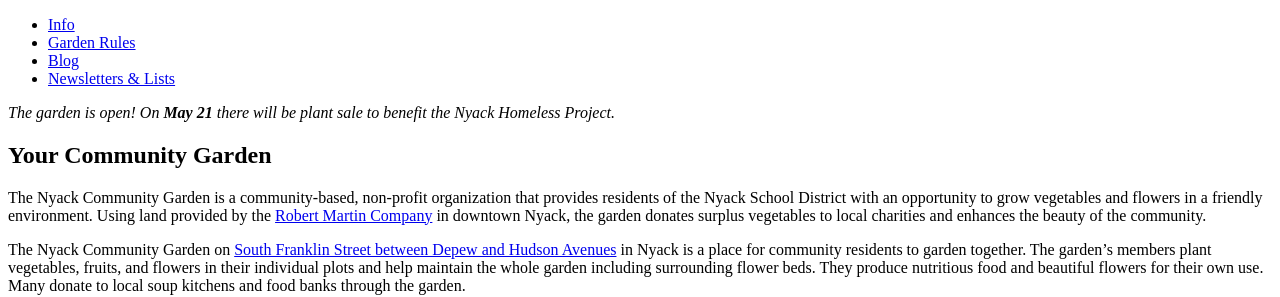
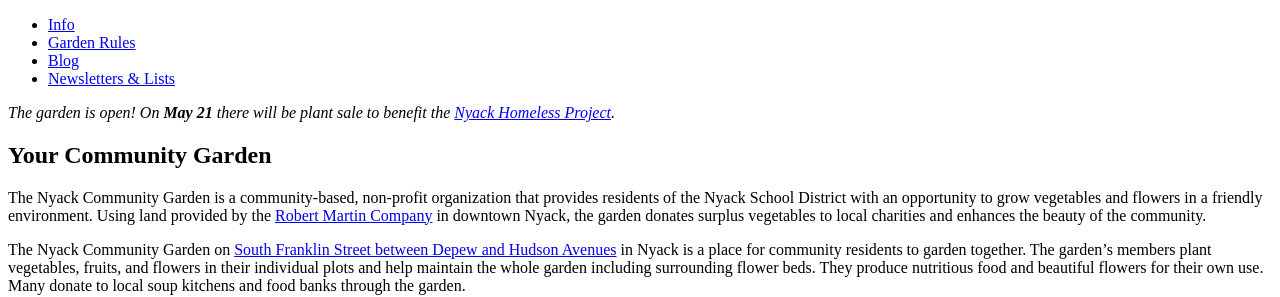
Before and after one commit to bosborne/nyackcommunitygarden, a Jekyll site: the page built from index.md, in a window 1280 px wide. Shown: the part 137-434 px from the top of the page. Built offline with Jekyll 4.4.1, drawn with Linux system fonts in a browser that asks for light colours; nearby versions of some CDN libraries; library files that are not in the unit come from our copies; some of the changed lines change nothing that is shown.

Commit message:
Correct typo

```diff
--- a/_layouts/default.html
+++ b/_layouts/default.html
@@ -22,7 +22,7 @@
       <div class="bannerbox">
         <p>
           <i>
-            The garden is open! On <b>May 21</b> there will be plant sale to benefit the Nyack Homeless Project.
+            The garden is open! On <b>May 21</b> there will be plant sale to benefit the <a href="https://www.nyackhp.org/">Nyack Homeless Project</a>.
           </i>
         </p>
       </div>
```
